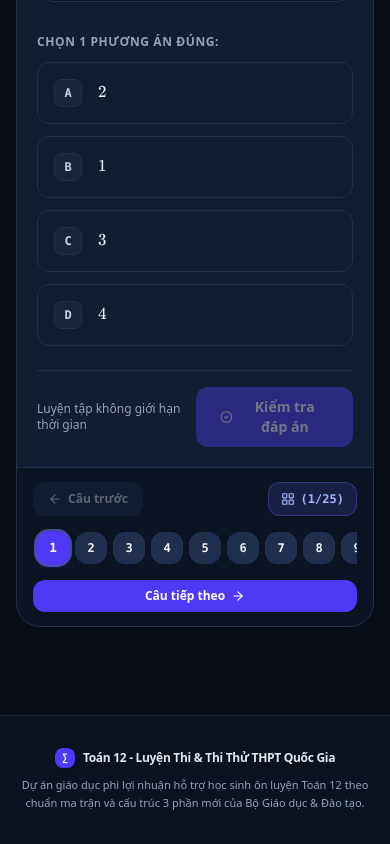
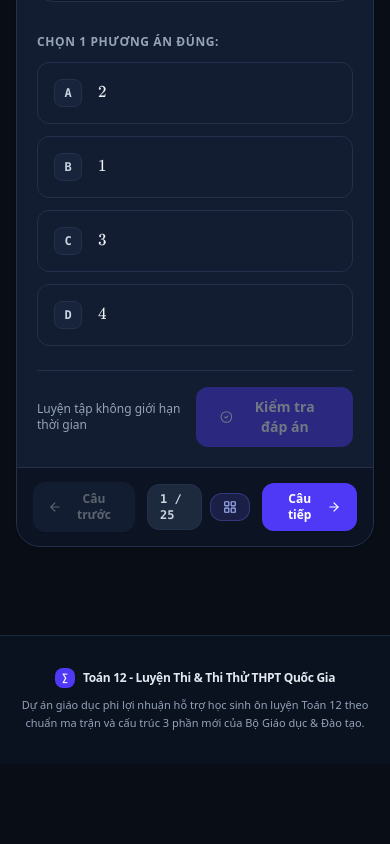
Before and after one commit to skyblue1195s/match-12-class, a React (Vite) app: page / in a window 390 px wide. Shown: the part 970-1814 px from the top of the page. After the commit the page ends 1734 px from the top, so only its background shows below. Built offline with nearby package versions, Linux system fonts and the light colour scheme.

Commit message:
hidden paganation

```diff
--- a/src/components/ExamView.tsx
+++ b/src/components/ExamView.tsx
@@ -874,24 +874,24 @@ export const ExamView: React.FC<ExamViewProps> = ({
               )}
 
               {/* Navigation Controls */}
-              <div className="pt-4 border-t border-slate-100 dark:border-slate-800 flex items-center justify-between">
+              <div className="pt-4 border-t border-slate-200/80 dark:border-slate-800 flex items-center justify-between">
                 <button
                   onClick={() => setCurrentExamIndex(Math.max(0, currentExamIndex - 1))}
                   disabled={currentExamIndex === 0}
-                  className="flex items-center gap-1.5 px-4 py-2 rounded-xl text-xs font-semibold text-slate-800 dark:text-slate-200 bg-slate-100 dark:bg-slate-800 border border-slate-300 dark:border-slate-700 hover:bg-slate-200 dark:hover:bg-slate-700 disabled:opacity-35"
+                  className="flex items-center gap-1.5 px-4 py-2 rounded-xl text-xs font-semibold text-slate-800 dark:text-slate-200 bg-[#eae3d2] hover:bg-[#ded5c0] dark:bg-slate-800 dark:hover:bg-slate-700 border border-slate-300/80 dark:border-slate-700 disabled:opacity-35 cursor-pointer shadow-2xs transition-all"
                 >
                   <ChevronLeft className="w-4 h-4" />
                   <span>Câu trước</span>
                 </button>
 
-                <span className="text-xs text-slate-500 dark:text-slate-400 font-mono">
+                <span className="text-xs font-bold text-slate-700 dark:text-slate-300 bg-white/90 dark:bg-slate-800 border border-slate-200 dark:border-slate-700 px-3 py-1.5 rounded-xl shadow-2xs font-mono">
                   {currentExamIndex + 1} / {examQuestions.length}
                 </span>
 
                 <button
                   onClick={() => setCurrentExamIndex(Math.min(examQuestions.length - 1, currentExamIndex + 1))}
                   disabled={currentExamIndex === examQuestions.length - 1}
-                  className="flex items-center gap-1.5 px-4 py-2 rounded-xl text-xs font-semibold text-white bg-indigo-600 hover:bg-indigo-700 disabled:opacity-35 shadow-xs"
+                  className="flex items-center gap-1.5 px-4 py-2 rounded-xl text-xs font-semibold text-white bg-indigo-600 hover:bg-indigo-700 disabled:opacity-35 shadow-xs cursor-pointer transition-all"
                 >
                   <span>Câu tiếp</span>
                   <ChevronRight className="w-4 h-4" />
--- a/src/components/PracticeView.tsx
+++ b/src/components/PracticeView.tsx
@@ -92,19 +92,6 @@ export const PracticeView: React.FC<PracticeViewProps> = ({
   const [bookmarked, setBookmarked] = useState<boolean>(false);
   const [showMatrixModal, setShowMatrixModal] = useState<boolean>(false);
   const [speedDrillOpen, setSpeedDrillOpen] = useState<boolean>(false);
-
-  // Question navigation strip ref
-  const questionNavRef = useRef<HTMLDivElement>(null);
-
-  // Auto-scroll active question button into view in the bottom pagination strip
-  useEffect(() => {
-    if (questionNavRef.current) {
-      const activeBtn = questionNavRef.current.querySelector(`[data-question-idx="${currentIndex}"]`) as HTMLElement;
-      if (activeBtn) {
-        activeBtn.scrollIntoView({ behavior: 'smooth', block: 'nearest', inline: 'center' });
-      }
-    }
-  }, [currentIndex]);
 
   // Filter questions for the selected topic and criteria
   const filteredQuestions = useMemo(() => {
@@ -820,11 +807,9 @@ export const PracticeView: React.FC<PracticeViewProps> = ({
                 )}
               </div>
 
-              {/* Modern Responsive Question Navigator & Pagination Bar */}
-              <div className="px-4 sm:px-6 py-3.5 border-t border-slate-200/80 dark:border-slate-800 bg-slate-50/90 dark:bg-[#0c1424] flex flex-col sm:flex-row items-center justify-between gap-3">
-
-                {/* Left: Previous Button & Matrix trigger on mobile */}
-                <div className="flex items-center gap-2 w-full sm:w-auto justify-between sm:justify-start">
+              {/* Navigation Controls Bar */}
+              <div className="px-4 sm:px-6 py-3.5 border-t border-slate-200/80 dark:border-slate-800 bg-slate-50/70 dark:bg-[#0c1424] flex items-center justify-between gap-3">
+                {/* Previous Button */}
                 <button
                   id="btn-prev-question"
                   onClick={() => handleSelectQuestionIndex(Math.max(0, currentIndex - 1))}
@@ -832,75 +817,38 @@ export const PracticeView: React.FC<PracticeViewProps> = ({
                   className="flex items-center gap-1.5 px-3.5 py-2 rounded-xl text-xs font-bold text-slate-800 dark:text-slate-100 bg-slate-200/80 hover:bg-slate-300 dark:bg-slate-800 dark:hover:bg-slate-700 border border-slate-300 dark:border-slate-700 disabled:opacity-35 disabled:cursor-not-allowed shadow-2xs transition-all cursor-pointer"
                   title="Câu trước (Phím mũi tên trái)"
                 >
-                    <ArrowLeft className="w-3.5 h-3.5" />
+                  <ArrowLeft className="w-4 h-4" />
                   <span>Câu trước</span>
                 </button>
 
-                  {/* Quick Matrix Modal Button */}
+                {/* Center Question Index & Matrix trigger */}
+                <div className="flex items-center gap-2">
+                  <span className="text-xs font-bold font-mono text-slate-700 dark:text-slate-300 bg-white/90 dark:bg-slate-800 border border-slate-200 dark:border-slate-700 px-3 py-1.5 rounded-xl shadow-2xs">
+                    {currentIndex + 1} / {filteredQuestions.length}
+                  </span>
+
                   <button
                     id="btn-open-matrix"
                     onClick={() => setShowMatrixModal(true)}
-                    className="flex items-center gap-1.5 px-3 py-2 rounded-xl text-xs font-bold bg-indigo-50 hover:bg-indigo-100 dark:bg-indigo-950/80 dark:hover:bg-indigo-900/80 border border-indigo-200 dark:border-indigo-800/80 text-indigo-700 dark:text-indigo-200 transition-all cursor-pointer"
+                    className="flex items-center gap-1.5 px-3 py-1.5 rounded-xl text-xs font-bold bg-indigo-50 hover:bg-indigo-100 dark:bg-indigo-950/80 dark:hover:bg-indigo-900/80 border border-indigo-200 dark:border-indigo-800/80 text-indigo-700 dark:text-indigo-200 transition-all cursor-pointer"
                     title="Mở bảng ma trận toàn bộ câu hỏi"
                   >
                     <LayoutGrid className="w-3.5 h-3.5" />
                     <span className="hidden sm:inline">Bảng câu hỏi</span>
-                    <span className="sm:hidden font-mono">({currentIndex + 1}/{filteredQuestions.length})</span>
                   </button>
                 </div>
 
-                {/* Middle: Horizontal Smooth Question Strip with Square Pills */}
-                <div
-                  ref={questionNavRef}
-                  className="flex items-center gap-1.5 overflow-x-auto py-1 px-1 max-w-full sm:max-w-xs md:max-w-md lg:max-w-lg scrollbar-thin scroll-smooth"
-                >
-                  {filteredQuestions.map((q, idx) => {
-                    const isActive = idx === currentIndex;
-                    const isSaved = storageService.getBookmarks().includes(q.id);
-                    const ansStatus = sessionAnsweredMap[q.id];
-
-                    let cellStyle = 'bg-slate-200/90 hover:bg-slate-300 text-slate-800 dark:bg-slate-800 dark:hover:bg-slate-700 dark:text-slate-100 border border-slate-300 dark:border-slate-700 hover:border-indigo-400 dark:hover:border-indigo-400';
-
-                    if (isActive) {
-                      cellStyle = 'bg-indigo-600 text-white shadow-md shadow-indigo-600/30 ring-2 ring-indigo-400/50 scale-105 z-10';
-                    } else if (ansStatus) {
-                      if (ansStatus.isCorrect) {
-                        cellStyle = 'bg-emerald-100 dark:bg-emerald-950/60 border-emerald-400 text-emerald-800 dark:text-emerald-300 font-bold';
-                      } else {
-                        cellStyle = 'bg-rose-100 dark:bg-rose-950/60 border-rose-400 text-rose-800 dark:text-rose-300 font-bold';
-                      }
-                    }
-
-                    return (
-                      <button
-                        key={q.id}
-                        data-question-idx={idx}
-                        onClick={() => handleSelectQuestionIndex(idx)}
-                        className={`w-8 h-8 min-w-[32px] sm:w-9 sm:h-9 sm:min-w-[36px] aspect-square rounded-xl text-xs font-extrabold font-mono shrink-0 transition-all flex items-center justify-center relative cursor-pointer ${cellStyle}`}
-                        title={`Câu ${idx + 1} (${QUESTION_TYPE_LABELS[q.type]?.part || ''})`}
-                      >
-                        <span>{idx + 1}</span>
-                        {isSaved && (
-                          <span className="absolute top-1 right-1 w-1.5 h-1.5 rounded-full bg-amber-400 ring-1 ring-white"></span>
-                        )}
-                      </button>
-                    );
-                  })}
-                </div>
-
-                {/* Right: Next Button */}
-                <div className="w-full sm:w-auto flex justify-end">
+                {/* Next Button */}
                 <button
                   id="btn-next-question"
                   onClick={() => handleSelectQuestionIndex(Math.min(filteredQuestions.length - 1, currentIndex + 1))}
                   disabled={currentIndex === filteredQuestions.length - 1}
-                    className="w-full sm:w-auto flex items-center justify-center gap-1.5 px-4 py-2 rounded-xl text-xs font-bold text-white bg-indigo-600 hover:bg-indigo-700 disabled:opacity-30 disabled:cursor-not-allowed shadow-xs transition-all cursor-pointer"
+                  className="flex items-center gap-1.5 px-4 py-2 rounded-xl text-xs font-bold text-white bg-indigo-600 hover:bg-indigo-700 disabled:opacity-35 disabled:cursor-not-allowed shadow-xs transition-all cursor-pointer"
                   title="Câu tiếp theo (Phím mũi tên phải)"
                 >
-                    <span>Câu tiếp theo</span>
-                    <ArrowRight className="w-3.5 h-3.5" />
+                  <span>Câu tiếp</span>
+                  <ArrowRight className="w-4 h-4" />
                 </button>
-                </div>
               </div>
             </div>
           </div>
--- a/src/index.css
+++ b/src/index.css
@@ -75,6 +75,41 @@
 }
 ::-webkit-scrollbar-thumb:hover {
   background: rgba(148, 163, 184, 0.45);
+}
+
+/* Question Pagination Strip Scrollbar */
+.question-strip-scrollbar {
+  scrollbar-width: thin;
+  scrollbar-color: #a1a1aa rgba(226, 232, 240, 0.6);
+}
+.question-strip-scrollbar::-webkit-scrollbar {
+  height: 6px;
+}
+.question-strip-scrollbar::-webkit-scrollbar-track {
+  background: rgba(226, 232, 240, 0.6);
+  border-radius: 9999px;
+  margin: 0 4px;
+}
+.question-strip-scrollbar::-webkit-scrollbar-thumb {
+  background: #a1a1aa;
+  border-radius: 9999px;
+}
+.question-strip-scrollbar::-webkit-scrollbar-thumb:hover {
+  background: #71717a;
+}
+[data-theme="paper"] .question-strip-scrollbar::-webkit-scrollbar-track {
+  background: #e5ddca;
+}
+[data-theme="paper"] .question-strip-scrollbar::-webkit-scrollbar-thumb {
+  background: #a89f8b;
+}
+[data-theme="dark"] .question-strip-scrollbar::-webkit-scrollbar-track,
+[data-theme="midnight"] .question-strip-scrollbar::-webkit-scrollbar-track {
+  background: #18243c;
+}
+[data-theme="dark"] .question-strip-scrollbar::-webkit-scrollbar-thumb,
+[data-theme="midnight"] .question-strip-scrollbar::-webkit-scrollbar-thumb {
+  background: #33466d;
 }
 
 /* ========================================================================= */
```
Lines whose indentation alone changed are shown as unchanged.
